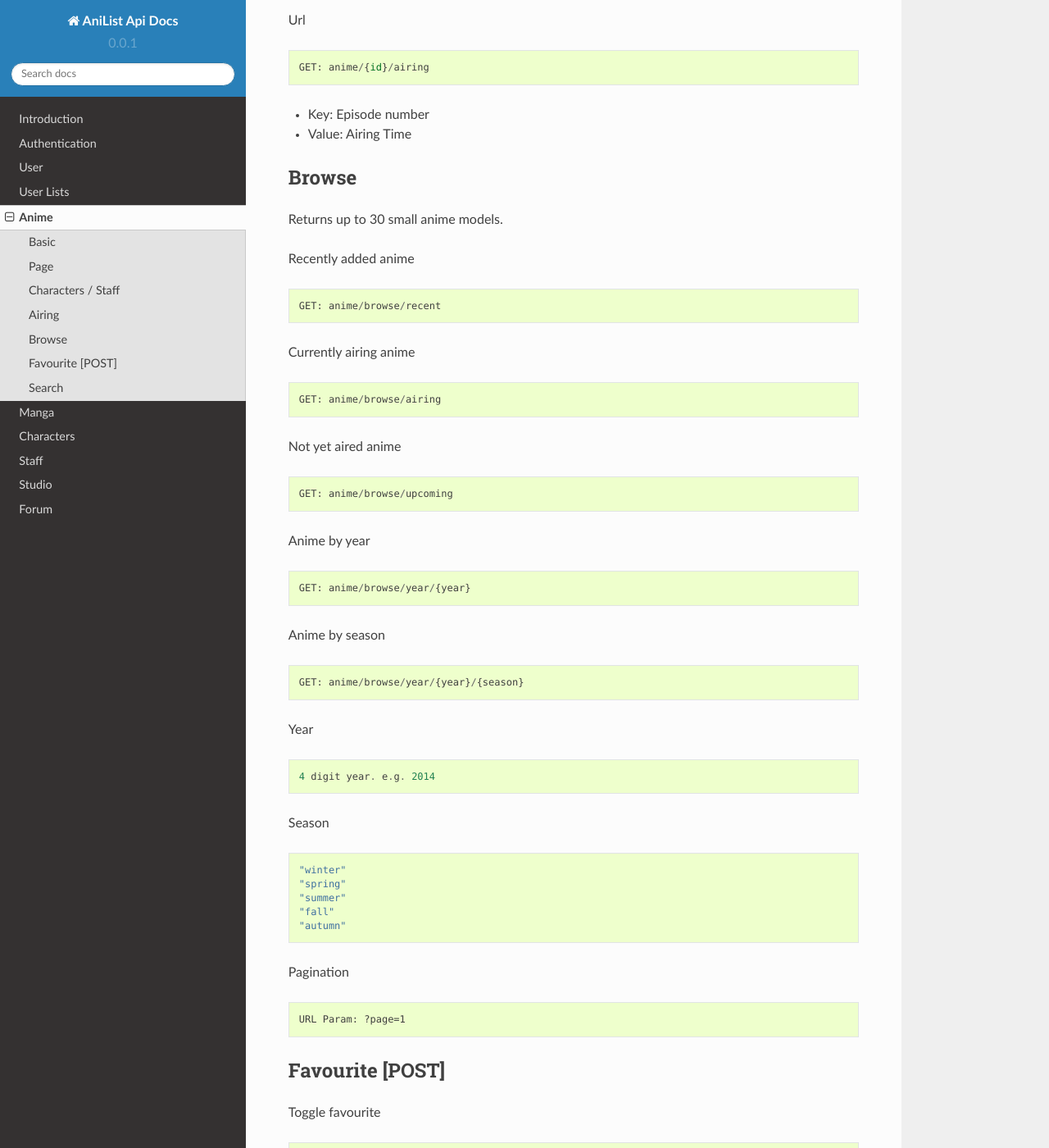
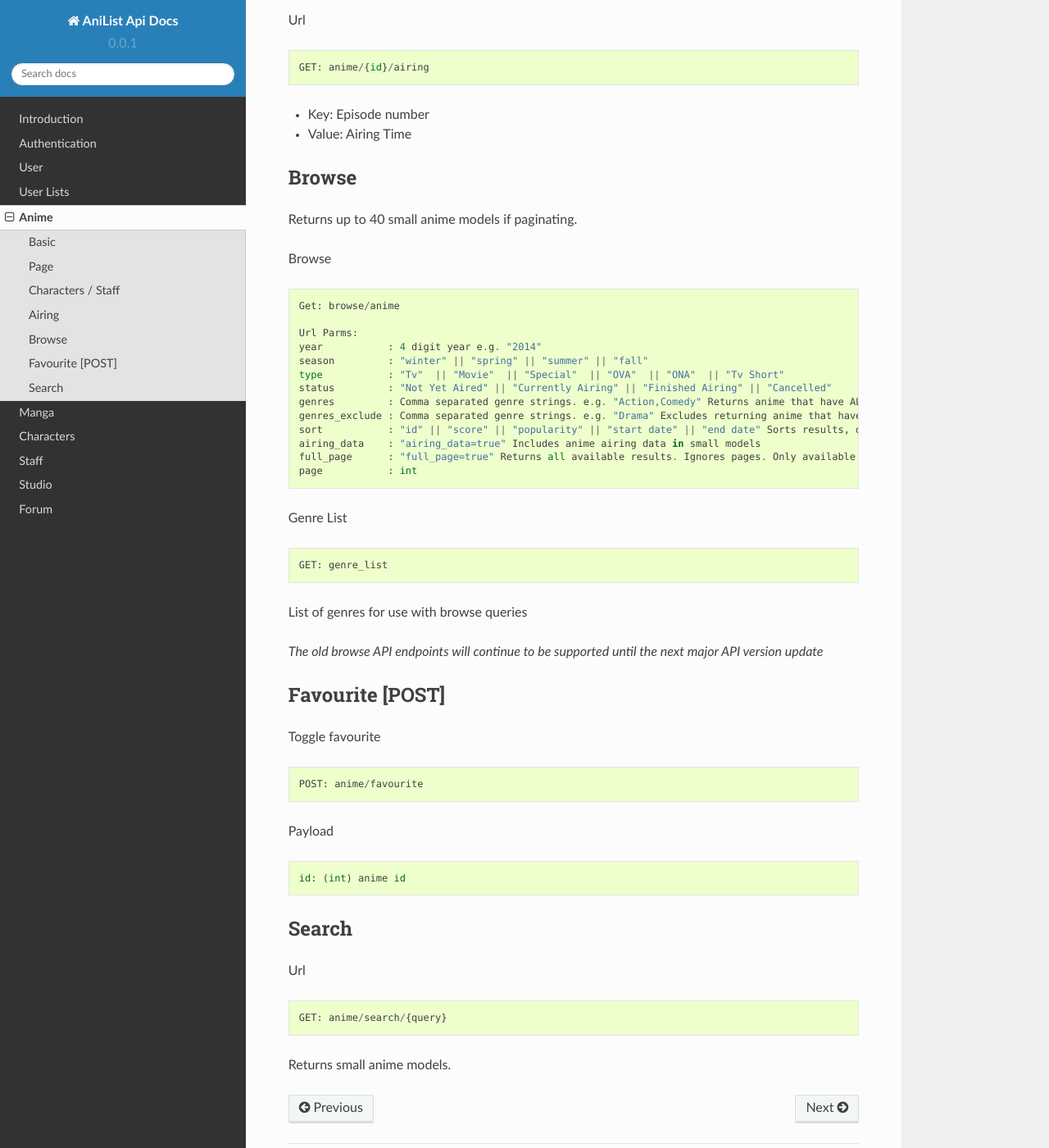
Before and after one commit to joshstar/AniList-API-Docs, a Sphinx documentation site: the page built from source/anime.rst, in a window 1280 px wide and 1400 px high, scrolled down 2535 px. Shown: the whole window at 82% size. Built offline with Sphinx 7.4.7 and the Read the Docs theme 2.0.0, drawn with Linux system fonts in a browser that asks for light colours; pages that are not in the unit, such as notebooks, are missing from menus.

Commit message:
Added new Anime/Manga Browse

```diff
--- a/source/anime.rst
+++ b/source/anime.rst
@@ -131,42 +131,32 @@
 ==================================
 Browse
 ==================================
-Returns up to 30 small anime models.
+Returns up to 40 small anime models if paginating.
 
-Recently added anime
+Browse
 ::
-	GET: anime/browse/recent
+	Get: browse/anime
 
-Currently airing anime
+	Url Parms:
+	year           : 4 digit year e.g. "2014"
+	season         : "winter" || "spring" || "summer" || "fall"
+	type           : "Tv"  || "Movie"  || "Special"  || "OVA"  || "ONA"  || "Tv Short"
+	status         : "Not Yet Aired" || "Currently Airing" || "Finished Airing" || "Cancelled"
+	genres         : Comma separated genre strings. e.g. "Action,Comedy" Returns anime that have ALL the genres.
+	genres_exclude : Comma separated genre strings. e.g. "Drama" Excludes returning anime that have ANY of the genres.
+	sort           : "id" || "score" || "popularity" || "start date" || "end date" Sorts results, default ascending order. Append "-desc" for descending order e.g. "id-desc"
+	airing_data    : "airing_data=true" Includes anime airing data in small models
+	full_page      : "full_page=true" Returns all available results. Ignores pages. Only available when status="Currently Airing" or season is included
+	page           : int
+
+
+Genre List
 ::
-	GET: anime/browse/airing
+	GET: genre_list
 
-Not yet aired anime
-::
-	GET: anime/browse/upcoming
+List of genres for use with browse queries
 
-Anime by year
-::
-	GET: anime/browse/year/{year}
-
-Anime by season
-::
-	GET: anime/browse/year/{year}/{season}
-
-Year
-::
-	4 digit year. e.g. 2014
-Season
-::
-	"winter"
-	"spring"
-	"summer"
-	"fall"
-	"autumn"
-
-Pagination
-::
-	URL Param: ?page=1
+*The old browse API endpoints will continue to be supported until the next major API version update*
 
 ==================================
 Favourite [POST]
```
Also changed, not shown: source/manga.rst (+18 -30 lines).
